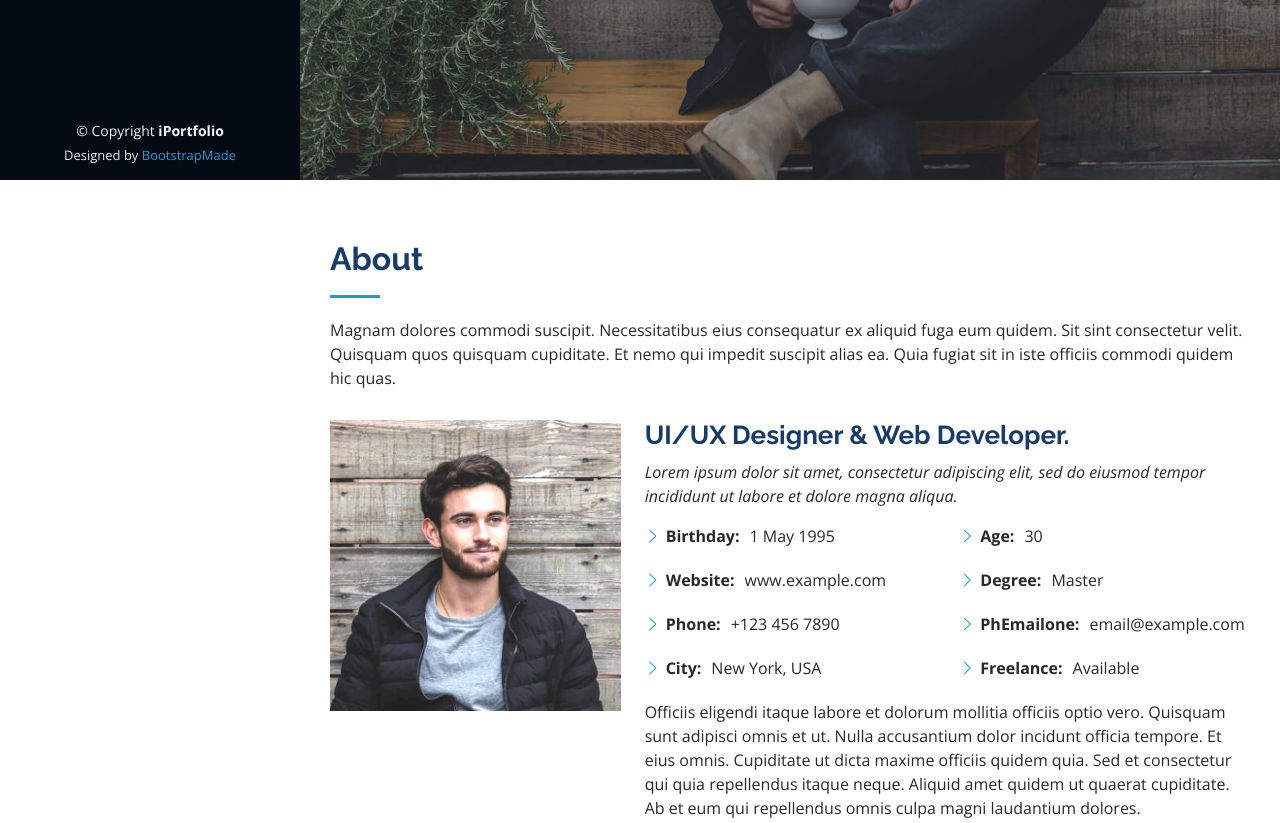
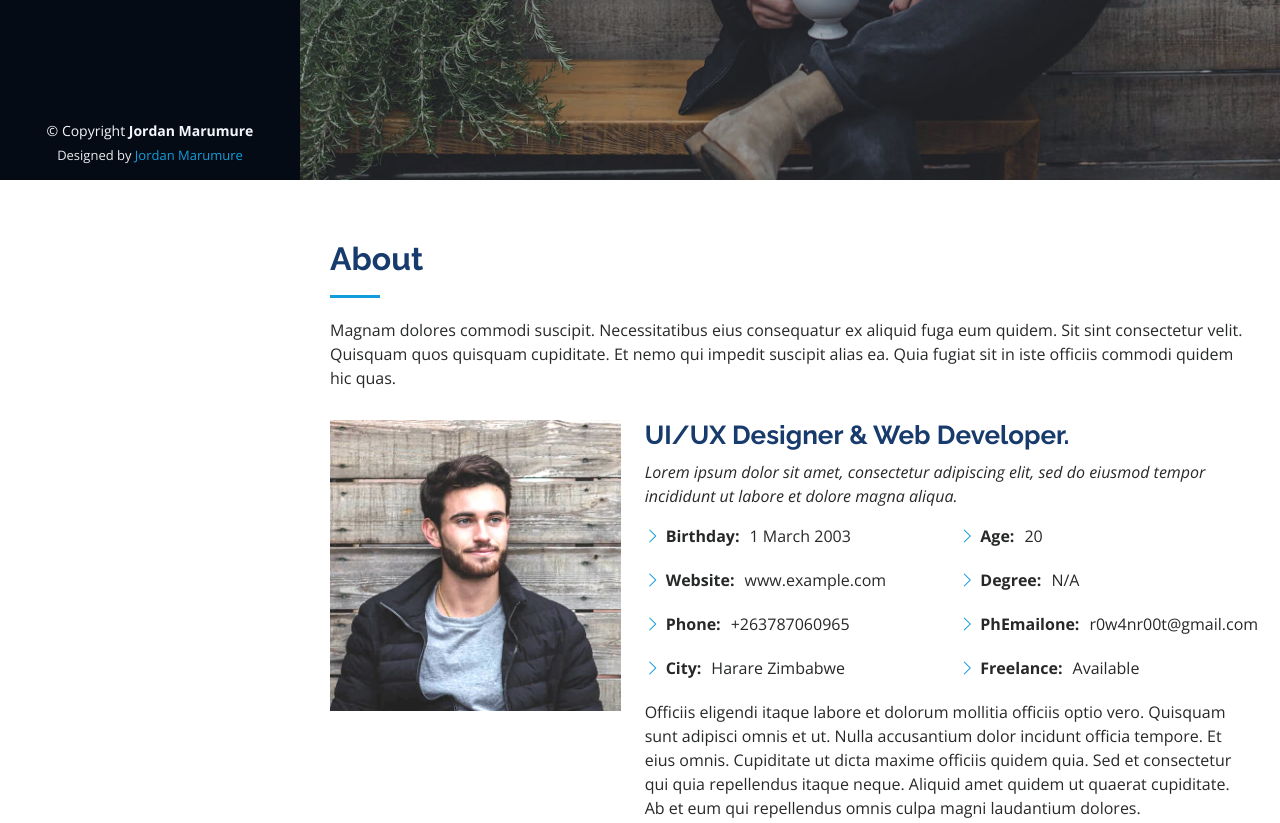
Before and after one commit to r0w4nr00t/r0w4nr00t.github.io, a plain HTML site: page index.html in a window 1280 px wide. Shown: the part 620-1443 px from the top of the page. Drawn offline with nearby package versions, Linux system fonts and the light colour scheme.

Commit message:
changed a few personal details

```diff
--- a/index.html
+++ b/index.html
@@ -47,7 +47,7 @@
 
       <div class="profile">
         <img src="assets/img/profile-img.jpg" alt="" class="img-fluid rounded-circle">
-        <h1 class="text-light"><a href="index.html">Alex Smith</a></h1>
+        <h1 class="text-light"><a href="index.html">Jordan Marumure</a></h1>
         <div class="social-links mt-3 text-center">
           <a href="#" class="twitter"><i class="bx bxl-twitter"></i></a>
           <a href="#" class="facebook"><i class="bx bxl-facebook"></i></a>
@@ -102,17 +102,17 @@
             <div class="row">
               <div class="col-lg-6">
                 <ul>
-                  <li><i class="bi bi-chevron-right"></i> <strong>Birthday:</strong> <span>1 May 1995</span></li>
+                  <li><i class="bi bi-chevron-right"></i> <strong>Birthday:</strong> <span>1 March 2003</span></li>
                   <li><i class="bi bi-chevron-right"></i> <strong>Website:</strong> <span>www.example.com</span></li>
-                  <li><i class="bi bi-chevron-right"></i> <strong>Phone:</strong> <span>+123 456 7890</span></li>
-                  <li><i class="bi bi-chevron-right"></i> <strong>City:</strong> <span>New York, USA</span></li>
+                  <li><i class="bi bi-chevron-right"></i> <strong>Phone:</strong> <span>+263787060965</span></li>
+                  <li><i class="bi bi-chevron-right"></i> <strong>City:</strong> <span>Harare Zimbabwe</span></li>
                 </ul>
               </div>
               <div class="col-lg-6">
                 <ul>
-                  <li><i class="bi bi-chevron-right"></i> <strong>Age:</strong> <span>30</span></li>
-                  <li><i class="bi bi-chevron-right"></i> <strong>Degree:</strong> <span>Master</span></li>
-                  <li><i class="bi bi-chevron-right"></i> <strong>PhEmailone:</strong> <span>email@example.com</span></li>
+                  <li><i class="bi bi-chevron-right"></i> <strong>Age:</strong> <span>20</span></li>
+                  <li><i class="bi bi-chevron-right"></i> <strong>Degree:</strong> <span>N/A</span></li>
+                  <li><i class="bi bi-chevron-right"></i> <strong>PhEmailone:</strong> <span>r0w4nr00t@gmail.com</span></li>
                   <li><i class="bi bi-chevron-right"></i> <strong>Freelance:</strong> <span>Available</span></li>
                 </ul>
               </div>
@@ -569,19 +569,19 @@
               <div class="address">
                 <i class="bi bi-geo-alt"></i>
                 <h4>Location:</h4>
-                <p>A108 Adam Street, New York, NY 535022</p>
+                <p>287 25th Street Hatcliffe Harare ,Zimbabwe</p>
               </div>
 
               <div class="email">
                 <i class="bi bi-envelope"></i>
                 <h4>Email:</h4>
-                <p>info@example.com</p>
+                <p>r0w4nr00t@gmail.com</p>
               </div>
 
               <div class="phone">
                 <i class="bi bi-phone"></i>
                 <h4>Call:</h4>
-                <p>+1 5589 55488 55s</p>
+                <p>+263787060965</p>
               </div>
 
               <iframe src="https://www.google.com/maps/embed?pb=!1m14!1m8!1m3!1d12097.433213460943!2d-74.0062269!3d40.7101282!3m2!1i1024!2i768!4f13.1!3m3!1m2!1s0x0%3A0xb89d1fe6bc499443!2sDowntown+Conference+Center!5e0!3m2!1smk!2sbg!4v1539943755621" frameborder="0" style="border:0; width: 100%; height: 290px;" allowfullscreen></iframe>
@@ -629,14 +629,14 @@
   <footer id="footer">
     <div class="container">
       <div class="copyright">
-        &copy; Copyright <strong><span>iPortfolio</span></strong>
+        &copy; Copyright <strong><span>Jordan Marumure</span></strong>
       </div>
       <div class="credits">
         <!-- All the links in the footer should remain intact. -->
         <!-- You can delete the links only if you purchased the pro version. -->
         <!-- Licensing information: https://bootstrapmade.com/license/ -->
         <!-- Purchase the pro version with working PHP/AJAX contact form: https://bootstrapmade.com/iportfolio-bootstrap-portfolio-websites-template/ -->
-        Designed by <a href="https://bootstrapmade.com/">BootstrapMade</a>
+        Designed by <a href="#">Jordan Marumure</a>
       </div>
     </div>
   </footer><!-- End  Footer -->
```
